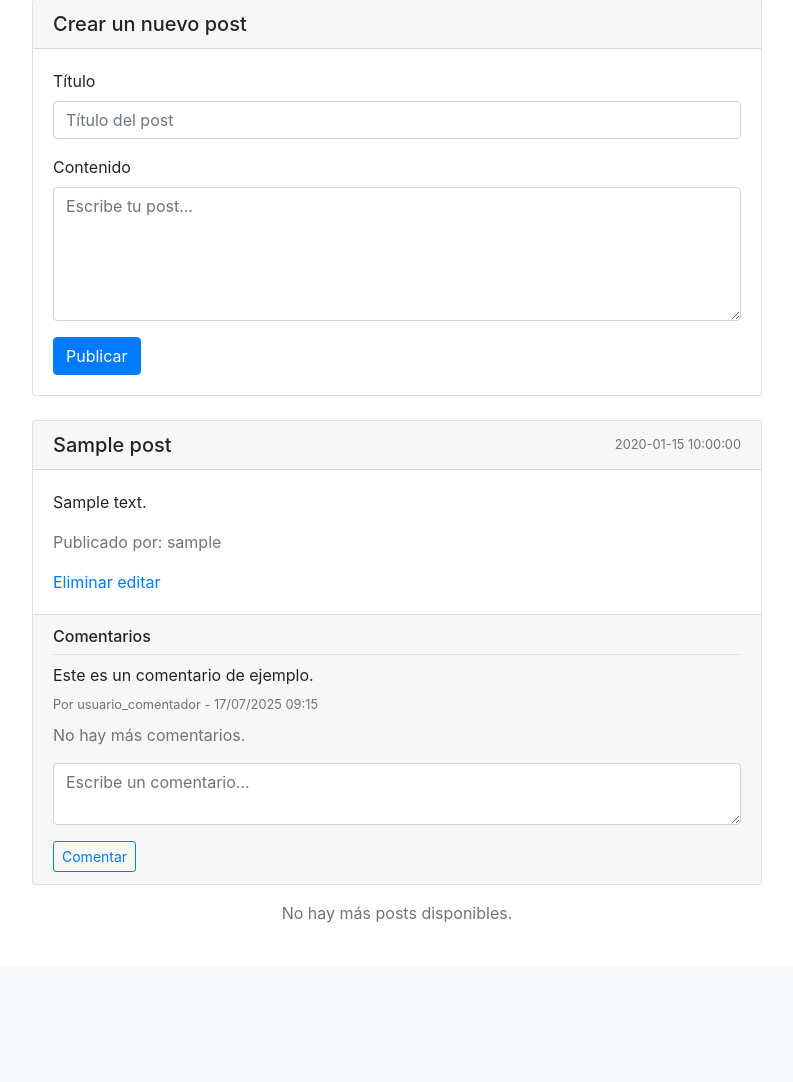
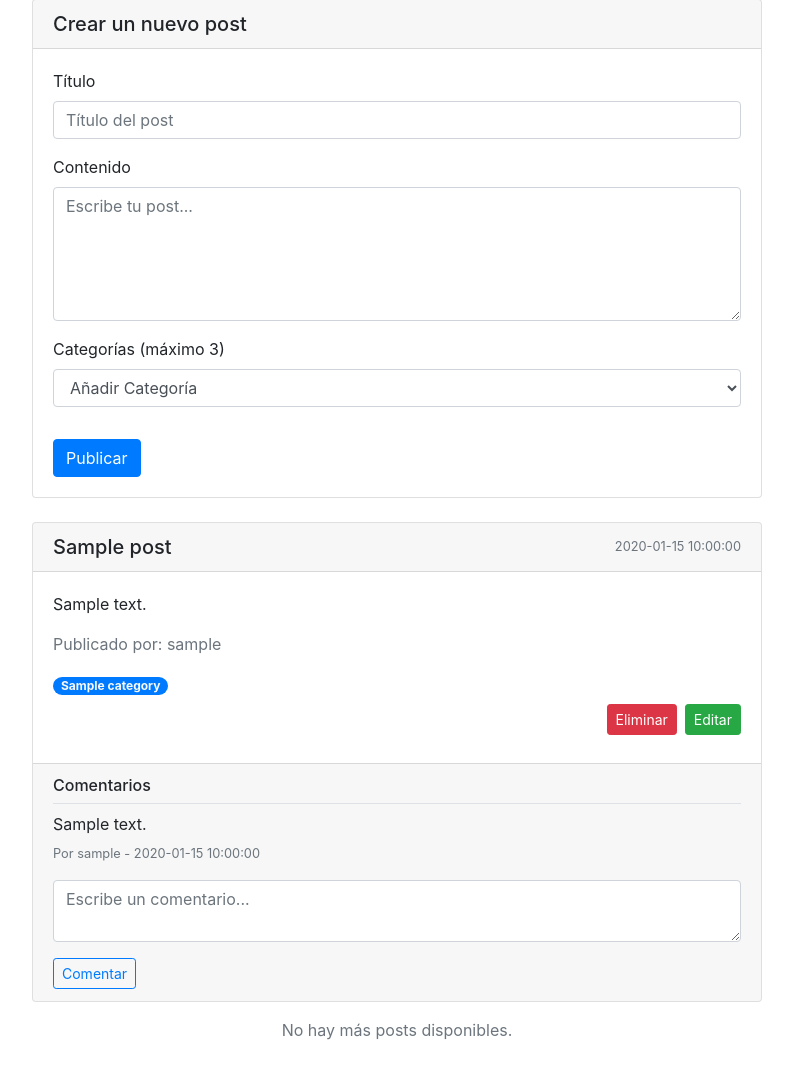
Before and after one commit to vcambria-ITEC/efi-python, a Flask app: page /create_post in a window 1280 px wide. Shown: the part 81-1163 px from the top of the page, without its empty margins (243-1036 px from the left). Before the commit the page ends 1004 px from the top, so only its background shows below. Run offline with Flask 3, Linux system fonts and the light colour scheme; a user stored in the database is signed in; tables that the repository leaves empty hold one stand-in row (values such as "Sample post"); parts of the project's set-up code (start-up, migrations or seed data) failed here and were passed over; some libraries are stand-ins or nearby versions.

Commit message:
Agregado sistema de categorias para los posts

```diff
--- a/app.py
+++ b/app.py
@@ -3,6 +3,8 @@ import requests
 from flask import Flask,flash, render_template, request, redirect, url_for
 from flask_migrate import Migrate
 from flask_sqlalchemy import SQLAlchemy
+
+# from models import Category
 
 # Imports para el sistema de login
 from flask_login import (
@@ -33,7 +35,7 @@ login_manager = LoginManager()
 login_manager.init_app(app)
 login_manager.login_view = 'login'
 
-from models import User, Post, Comment
+from models import User, Post, Comment, Category
 
 @login_manager.user_loader
 def load_user(user_id):
@@ -44,6 +46,8 @@ def index():
     return render_template(
         'index.html'
     )
+
+# SISTEMA DE LOGIN
 
 @app.route('/login', methods=['GET', 'POST'])
 def login():
@@ -105,6 +109,34 @@ def logout():
     logout_user()
     return redirect(url_for('index'))
 
+# CREAR LAS CATEGORIAS EN LA DB
+
+def cargar_categorias_iniciales():
+    categorias = ['Noticias', 'Arte', 'Entretenimiento', 'Videojuegos', 'Historia',
+                  'Política', 'Opinión', 'Recomendaciones', 'Reseña', 'Literatura',
+                  'Filosofía', 'Ciencia', 'Salud y bienestar', 'Cultura', 'Educación']
+
+    for nombre in categorias:
+        if not Category.query.filter_by(name=nombre).first():
+            db.session.add(Category(name=nombre))
+    db.session.commit()
+
+with app.app_context(): # No es lo ideal porque se ejecuta en cada recarga, pero funciona
+    if Category.query.count() == 0: # Evita que se ejecute de nuevo la carga completa
+        cargar_categorias_iniciales()
+
+# MANEJO DE LAS PAGINAS
+
+@app.context_processor
+def get_categories():
+    categories = Category.query.all()
+
+    # El context_processor retorna siempre un diccionario, por lo que convertimos los objetos
+    # Category del modelo a un diccionario para pasarlo al select y luego al form
+
+    categories_dict = [{'id': c.id, 'name':c.name} for c in categories]
+    return dict(categories=categories_dict)
+
 @app.route('/create_post', methods=['GET', 'POST'])
 
 @login_required
@@ -112,13 +144,45 @@ def posts():
     if request.method == 'POST':
         title = request.form['title']
         content = request.form['content']
+        categories_ids = request.form.getlist('categories') # Obtiene una lista de las ids
+
+        print('Post Enviado')
+
+        if not title or len(title.strip()) == 0:
+            flash('El titulo no puede estar vacío.', 'error')
+            return redirect(url_for('posts'))
+
+        if not content or len(content.strip()) == 0:
+            flash('El post no puede estar vacío.', 'error')
+            return redirect(url_for('posts'))
+
+        if len(categories_ids) == 0:
+            flash('Debe elegir al menos una categoría para el post.', 'error')
+            return redirect(url_for('posts'))
+
+        if len(categories_ids) > 3:
+            flash('Solo puede elegir un máximo de 3 categorías')
+            return redirect(url_for('posts'))
+
+        categories = Category.query.filter(Category.id.in_(categories_ids)).all()
+        for cat in categories:
+            print(cat.name)
+
         new_post = Post(
             title=title,
             content=content,
             user_id=current_user.id
         )
+
+        # Convierte las id recibidas por el formulario en objetos Category y los
+        # agrega al post (SQLAlchemy carga los datos en la tabla intermedia)
+        categories = Category.query.filter(Category.id.in_(categories_ids)).all()
+        new_post.categories = categories
+
         db.session.add(new_post)
         db.session.commit()
+
+        return redirect(url_for('posts'))
 
     #verificar que exista algun post
     existingPosts = Post.query.order_by(Post.date.desc()).all()
@@ -167,7 +231,30 @@ def edit_post(post_id):
 
     return render_template('edit_post.html', post=post)
 
+@app.route('/post/<int:post_id>/comment', methods = ['POST'])
+@login_required
+def create_comment(post_id):
 
+        if request.method == 'POST':
+            post = Post.query.get_or_404(post_id)
+            content = request.form['content']
+            if not content or len(content.strip()) == 0:
+                flash('El comentario no puede estar vacío.', 'error')
+                return redirect(url_for('posts', _anchor=f'post-{post_id}'))
+
+            comment = Comment(
+                content=content,
+                user_id=current_user.id,
+                post_id=post_id,
+                is_active=True
+            )
+
+        db.session.add(comment)
+        db.session.commit()
+
+        flash('Comentario agregado exitosamente.', 'success')
+
+        return redirect(url_for('posts', _anchor=f'post-{post_id}'))
 
 if __name__ == '__main__':
     app.run(debug=True)
--- /dev/null
+++ b/static/js/categorias.js
@@ -0,0 +1,59 @@
+document.addEventListener('DOMContentLoaded', ()=> {
+    // Obtiene los elementos del DOM
+    const select = document.getElementById('category_select');
+    const selectedList = document.getElementById('selected_categories');
+    const hiddenInputs = document.getElementById('hidden_category_inputs');
+
+    // Se asegura de que existan (para evitar fallos)
+    if (!select || !selectedList || !hiddenInputs) return;
+
+    const ids = [] // Array con las ids de las categorias para manejar la logica interna
+    // (no se envia al back)
+
+    select.addEventListener('change', ()=> {
+        const selectedOption = select.options[select.selectedIndex];
+        const id = selectedOption.value;
+        const name = selectedOption.text;
+
+        // Evita que pueda seleccionar dos veces la misma categoria
+        if (!id || ids.includes(id) || id === "") {
+            return;
+        };
+
+        // Limita la seleccion a 3 categorias
+        if (ids.length > 2) {
+            return;
+        }
+
+        ids.push(id);
+
+        // Crea el div para renderizar dinamico las categorias seleccionadas
+        const card = document.createElement('div');
+        card.classList.add("list-group-item","d-inline-flex","align-items-center","justify-content-between","mx-2", "rounded-pill");
+        const p = document.createElement('p');
+        p.classList.add("mb-0","mx-1");
+        p.textContent = name + " ";
+
+        const removeBtn = document.createElement('button');
+        removeBtn.textContent = 'x';
+        removeBtn.classList.add("btn","btn-danger","rounded-circle","py-0","px-2","align-items-center","justify-content-center");
+        removeBtn.addEventListener('click', ()=> {
+            selectedList.removeChild(card);
+            hiddenInputs.removeChild(hiddenInput);
+            index = ids.indexOf(id);
+            ids.splice(index,1);
+        });
+
+        card.appendChild(p);
+        card.appendChild(removeBtn);
+        selectedList.appendChild(card);
+
+        // Crea un input de tipo oculto ('hidden') que luego flask recibira como una lista bajo
+        // el name 'categories', sea que reciba 1, 2 o 3 elementos en esa lista.
+        const hiddenInput = document.createElement('input');
+        hiddenInput.type = 'hidden';
+        hiddenInput.name = 'categories';
+        hiddenInput.value = id;
+        hiddenInputs.appendChild(hiddenInput);
+    });
+})
--- a/templates/create_post.html
+++ b/templates/create_post.html
@@ -20,6 +20,20 @@
                         <label for="content">Contenido</label>
                         <textarea class="form-control" id="content" name="content" rows="5" placeholder="Escribe tu post..." required></textarea>
                     </div>
+                    <div class="form-group">
+                        <label for="cat">Categorías (máximo 3)</label>
+                        <select name="categoria_id" class="form-control" id="category_select">
+                            <option value="" disabled selected>Añadir Categoría</option>
+                            {%for cat in categories%}
+                            <option value="{{cat.id}}">{{cat.name}}</option>
+                            {%endfor%}
+                        </select>
+                    </div>
+                    <div class="form-group">
+                        <div id="selected_categories" class="row justify-content-center ms-auto"></div>
+                    </div>
+                    <div id="hidden_category_inputs"></div>
+
                     <button type="submit" class="btn btn-primary">Publicar</button>
                 </form>
             </div>
@@ -37,23 +51,43 @@
                         <div class="card-body">
                             <p class="card-text">{{post.content}}</p>
                             <p class="text-muted">Publicado por: {{post.author.username}}</p>
-                            {% if current_user.is_authenticated and post.user_id == current_user.id %}
-                                <a href="{{ url_for('delete_post', post_id=post.id) }}">Eliminar</a>
-                                <a href="{{ url_for('edit_post', post_id=post.id) }}">editar</a>
-                            {% endif %}
+                            <div class="my-1">
+                                {%for categorie in post.categories%}
+                                    <span class="badge rounded-pill bg-primary text-light px-2">
+                                        {{categorie.name}}
+                                    </span>
+                                    {%else%}
+                                    <p>Este post no tiene categorías</p>
+                                {%endfor%}
+                            </div>
+                            <div class="my-2 d-flex justify-content-end">
+                                {% if current_user.is_authenticated and post.user_id == current_user.id %}
+                                    <a href="{{ url_for('delete_post', post_id=post.id) }}" class="btn btn-danger btn-sm">Eliminar</a>
+                                    <a href="{{ url_for('edit_post', post_id=post.id) }}" class="btn btn-success btn-sm ml-2">Editar</a>
+                                {% endif %}
+                            </div>
                         </div>
                         <div class="card-footer">
                             <!-- Sección de comentarios -->
-                            <h6>Comentarios</h6>
-                            <div class="border-top pt-2 mb-2">
-                                <p class="mb-1">Este es un comentario de ejemplo.</p>
-                                <small class="text-muted">Por usuario_comentador - 17/07/2025 09:15</small>
-                            </div>
-                            <p class="text-muted">No hay más comentarios.</p>
+                             <h6>Comentarios</h6>
+                            {% if post.comments %}
+                                {% for comment in post.comments %}
+                                    {% if comment.is_active %}
+                                        <div class="border-top pt-2 mb-2">
+                                            <p class="mb-1">{{ comment.content }}</p>
+                                            <small class="text-muted">Por {{ comment.author.username }} - {{ comment.date}}</small>
+                                        </div>
+                                    {% endif %}
+                                {% endfor %}
+                            {% else %}
+                                <p class="text-muted">No hay comentarios.</p>
+                            {% endif %}
+
                             <!-- Formulario para agregar comentario -->
-                            <form method="POST" action="#" class="mt-3">
+                            <form method="POST" action="{{ url_for('create_comment', post_id=post.id) }}" class="mt-3">
                                 <div class="form-group">
                                     <textarea class="form-control" name="content" rows="2" placeholder="Escribe un comentario..." required></textarea>
+                                    <input type="hidden" name="post_id" value="{{ post.id }}">
                                 </div>
                                 <button type="submit" class="btn btn-sm btn-outline-primary">Comentar</button>
                             </form>
@@ -68,4 +102,5 @@
         {% endif %}
     </div>
 </div>
+<script src="{{url_for('static', filename='js/categorias.js')}}"></script>
 {% endblock %}
```
Also changed, not shown: models.py (+22 -2 lines), 1 other file.
